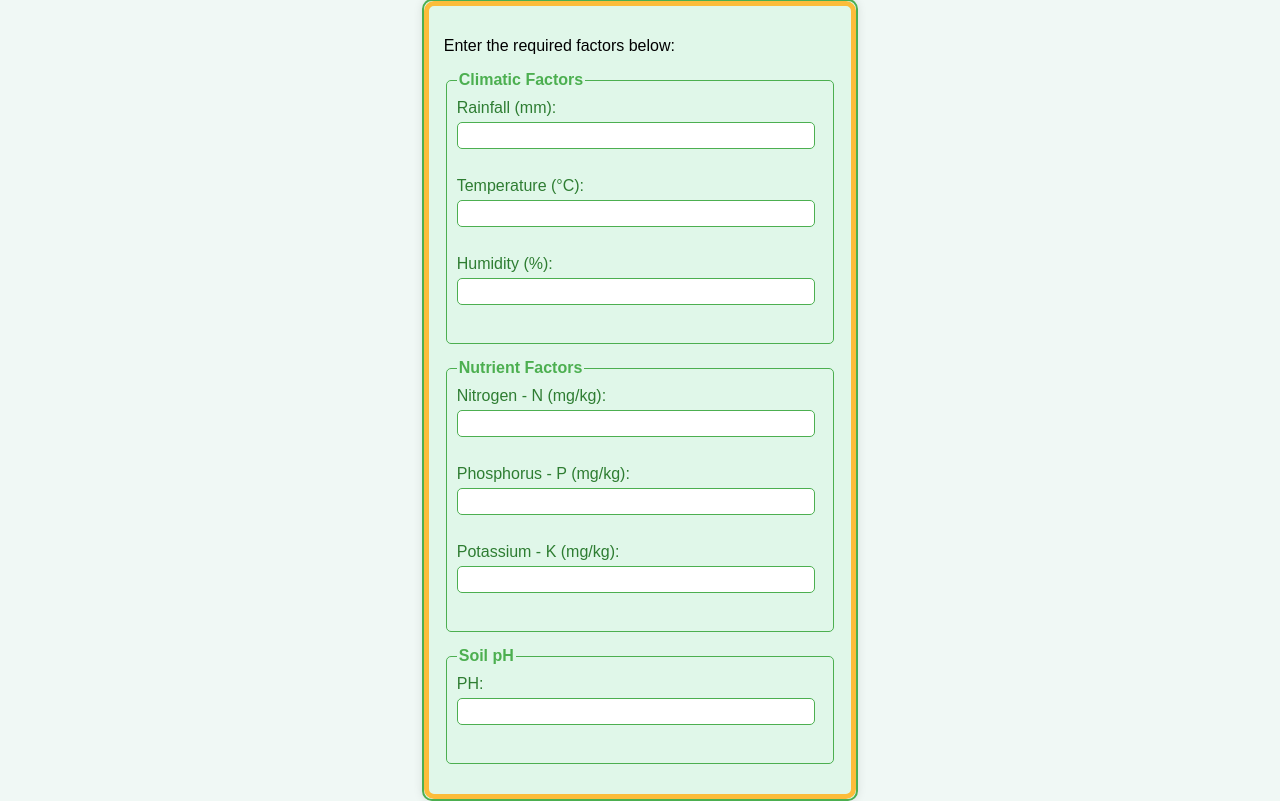
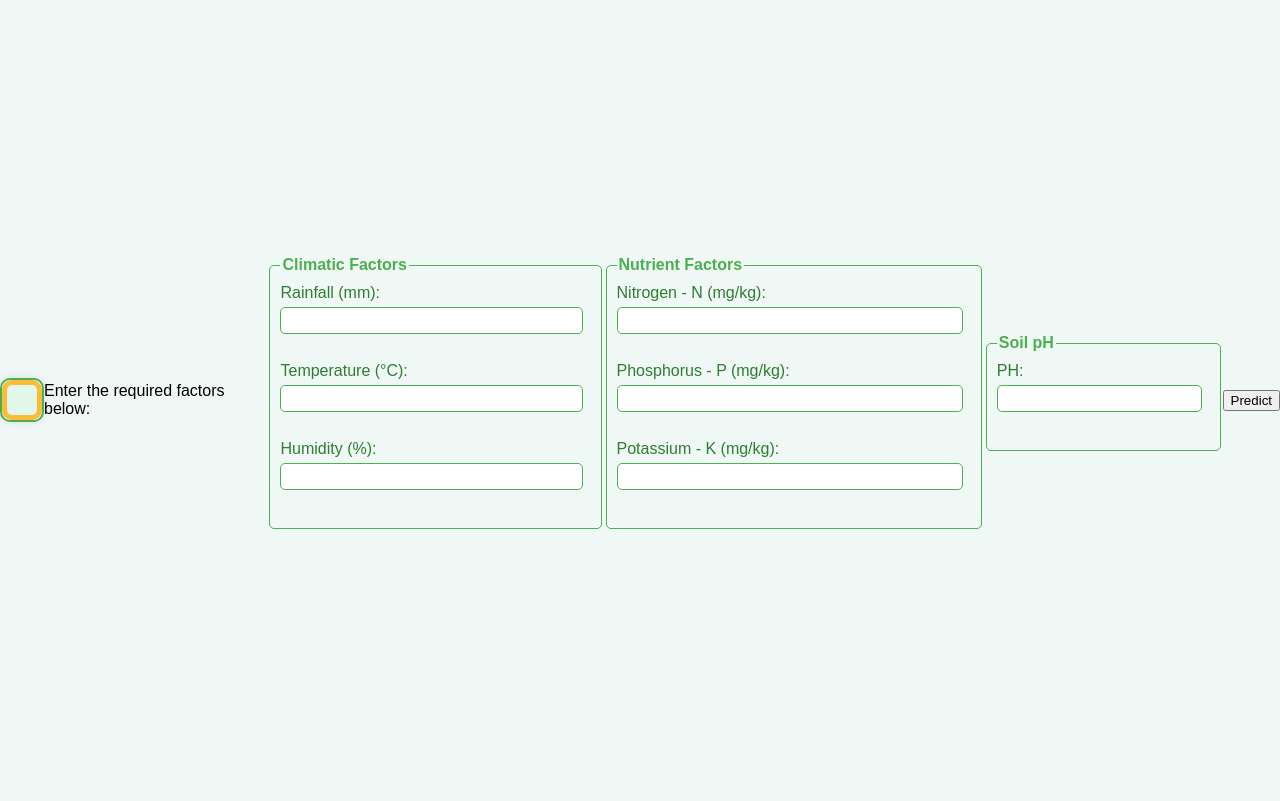
Before and after one commit to Dan-njuguna/agriculture, a FastAPI app: template app/templates/predict/prediction.html in a window 1280 px wide. After the commit the page ends 529 px from the top, so only its background shows below. Run offline with FastAPI, Linux system fonts and the light colour scheme; the template is opened without the code that fills it, so the values that code supplies are empty; parts of the project's set-up code (start-up, migrations or seed data) failed here and were passed over.

Commit message:
update prediction form to use POST method and add submit button

```diff
--- a/app/templates/predict/prediction.html
+++ b/app/templates/predict/prediction.html
@@ -7,7 +7,7 @@
     <link rel="stylesheet" href="../../../static/css/prediction/style.css">
 </head>
 <body>
-    <form>
+    <form method="post" action="/predict/form"></form>
         <p>Enter the required factors below:</p>
 
         <fieldset>
@@ -35,6 +35,8 @@
             <label for="ph">PH:</label>
             <input type="text" id="ph" name="ph" required><br><br>
         </fieldset>
+
+        <button type="submit">Predict</button>
     </form>
 </body>
 </html>
```
